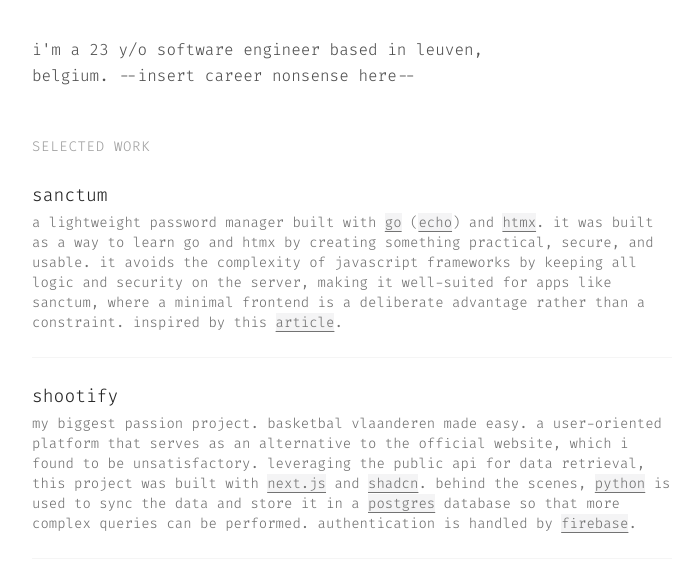
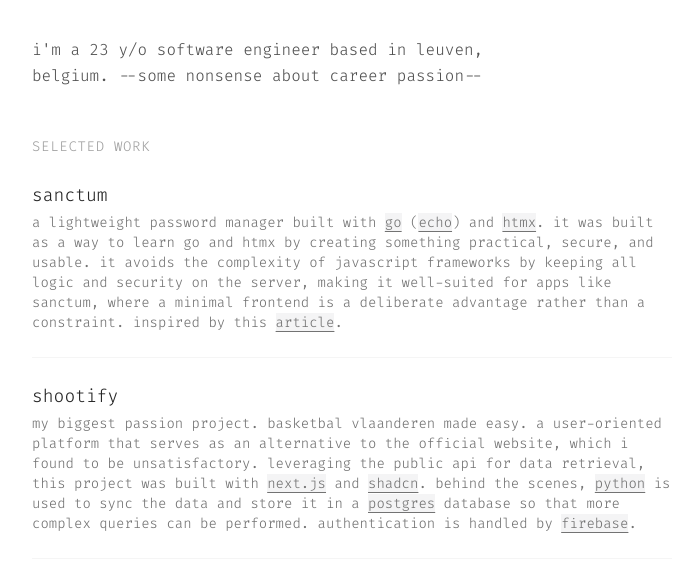
Before and after one commit to JaanLavaerts/cloud-resume, a website built with Vite: page index.html in a window 1280 px wide. Shown: the part 147-727 px from the top of the page, without its empty margins (288-988 px from the left). Built offline with nearby package versions, Linux system fonts and the light colour scheme.

Commit message:
big update

```diff
--- a/index.html
+++ b/index.html
@@ -28,7 +28,7 @@
       <main class="space-y-8 sm:space-y-12">
         <section>
           <p class="max-w-lg text-sm leading-relaxed text-neutral-600 sm:text-base">
-            i'm a <span id="age"></span> y/o software engineer based in leuven, belgium. --insert career nonsense here--</p>
+            i'm a <span id="age"></span> y/o software engineer based in leuven, belgium. --some nonsense about career passion--</p>
         </section>
 
         <section>
```
